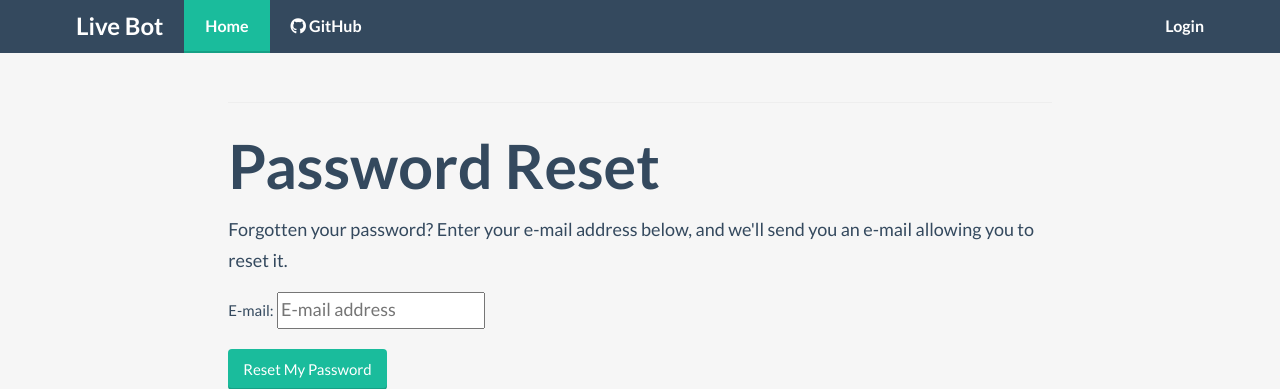
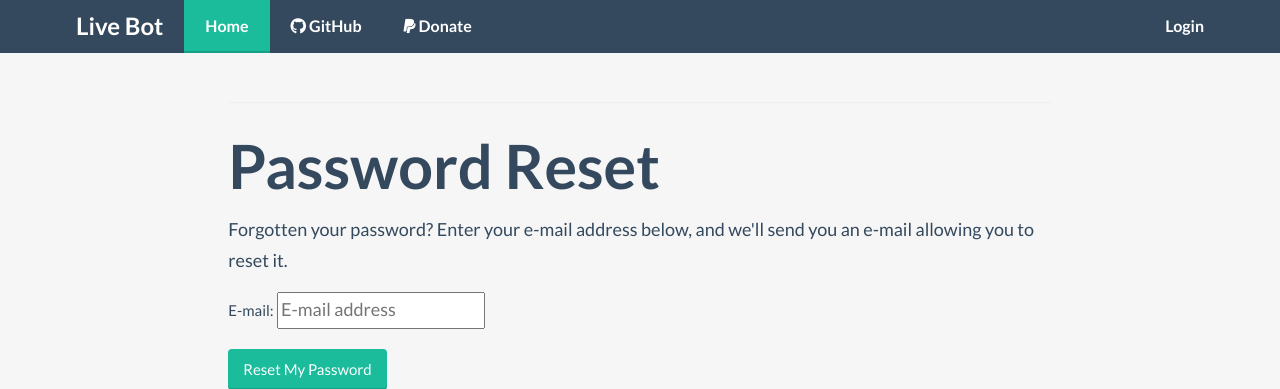
Before and after one commit to bsquidwrd/Live-Bot, a Django app: page /accounts/password/reset/ in a window 1280 px wide. Shown: the top 389 px of the page. Run offline with Django 3.2, Linux system fonts and the light colour scheme; some libraries are stand-ins or nearby versions.

Commit message:
Added donations link

```diff
--- a/templates/menu.html
+++ b/templates/menu.html
@@ -20,6 +20,9 @@
                     </li>
                     <li>
                         <a href="https://github.com/bsquidwrd/Live-Bot" target="_blank"><i class="fa fa-github"></i> GitHub</a>
+                    </li>
+                    <li>
+                        <a href="https://www.paypal.com/cgi-bin/webscr?cmd=_s-xclick&hosted_button_id=XYSMT6V7TGE5S"><i class="fa fa-paypal"></i> Donate</a>
                     </li>
                 </ul>
                 <ul class="nav navbar-nav navbar-right">
```
